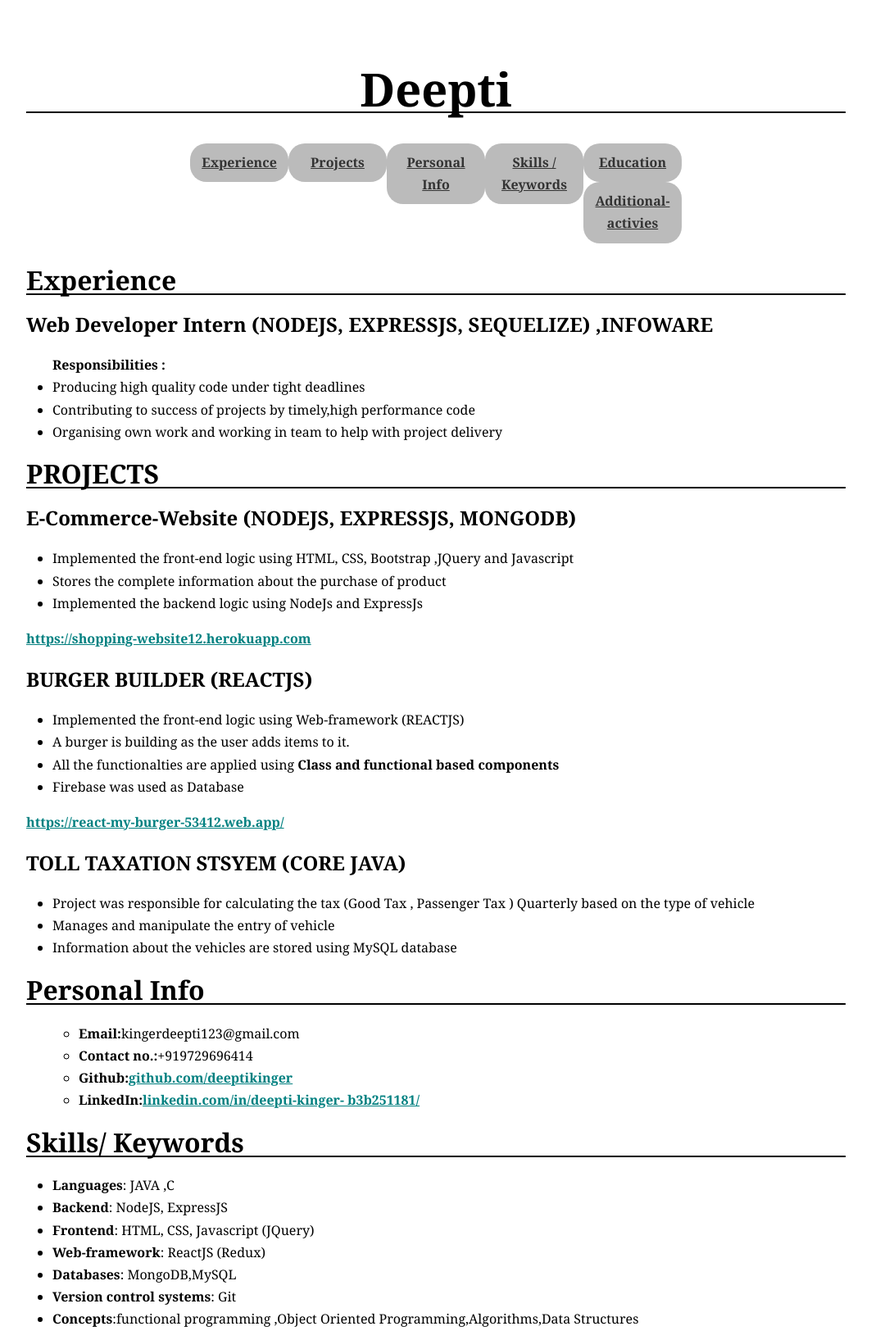
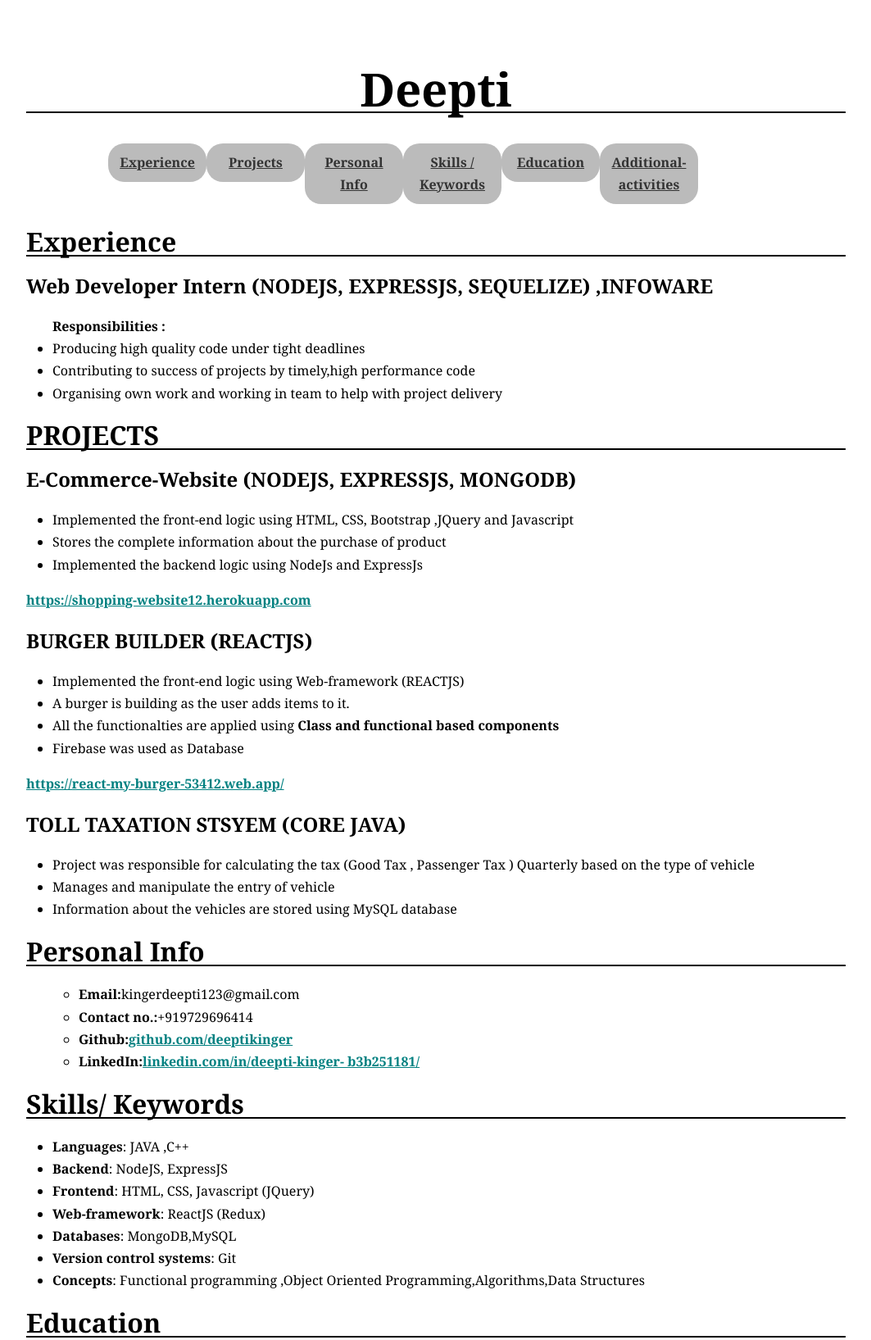
Before and after one commit to deeptikinger/resume, a plain HTML site: page index.html in a window 1280 px wide. Shown: the top 1635 px of the page at 82% size, without its empty margins (108-1171 px from the left). Drawn offline with Linux system fonts and the light colour scheme.

Commit message:
changes
Signed-off-by: deepti <kingerdeepti123@gmail.com>

```diff
--- a/index.css
+++ b/index.css
@@ -3,7 +3,7 @@ nav li li li {display: none !important; }
 nav {
 	display: inline-block;
     text-align:center;
-	margin: 0px 20%;
+	margin: 0px 10%;
 }
 
 nav ul {
@@ -43,7 +43,7 @@ nav li:hover ul {
 nav li:hover a {
 	background-color: #ccc;
 }
-i
+
 nav li:hover a:hover {
 	background-color: #eee;
 }
--- a/index.html
+++ b/index.html
@@ -23,7 +23,7 @@
                 <li><a href="#personal-info">Personal Info</a></li>
                 <li><a href="#skills-keywords">Skills / Keywords</a></li>
                 <li><a href="#education">Education</a></li>
-                <li><a href="#additional-activities">Additional-activies</a></li>
+                <li><a href="#additional-activities">Additional-activities</a></li>
             </ul>
         </nav>
 
@@ -83,13 +83,13 @@
 
         <h1 id="skills-keywords">Skills/ Keywords</h1>
         <ul>
-        <li><strong>Languages</strong>: JAVA ,C</li>
+        <li><strong>Languages</strong>: JAVA ,C++</li>
         <li><strong>Backend</strong>: NodeJS, ExpressJS</li>
         <li><strong>Frontend</strong>: HTML, CSS, Javascript (JQuery)</li>
         <li><strong>Web-framework</strong>: ReactJS (Redux)</li>
         <li><strong>Databases</strong>: MongoDB,MySQL</li>
         <li><strong>Version control systems</strong>: Git</li>
-        <li><strong>Concepts</strong>:functional programming ,Object Oriented Programming,Algorithms,Data Structures</li>
+        <li><strong>Concepts</strong>: Functional programming ,Object Oriented Programming,Algorithms,Data Structures</li>
         </ul>
 
         <h1 id="education">Education</h1>
```
